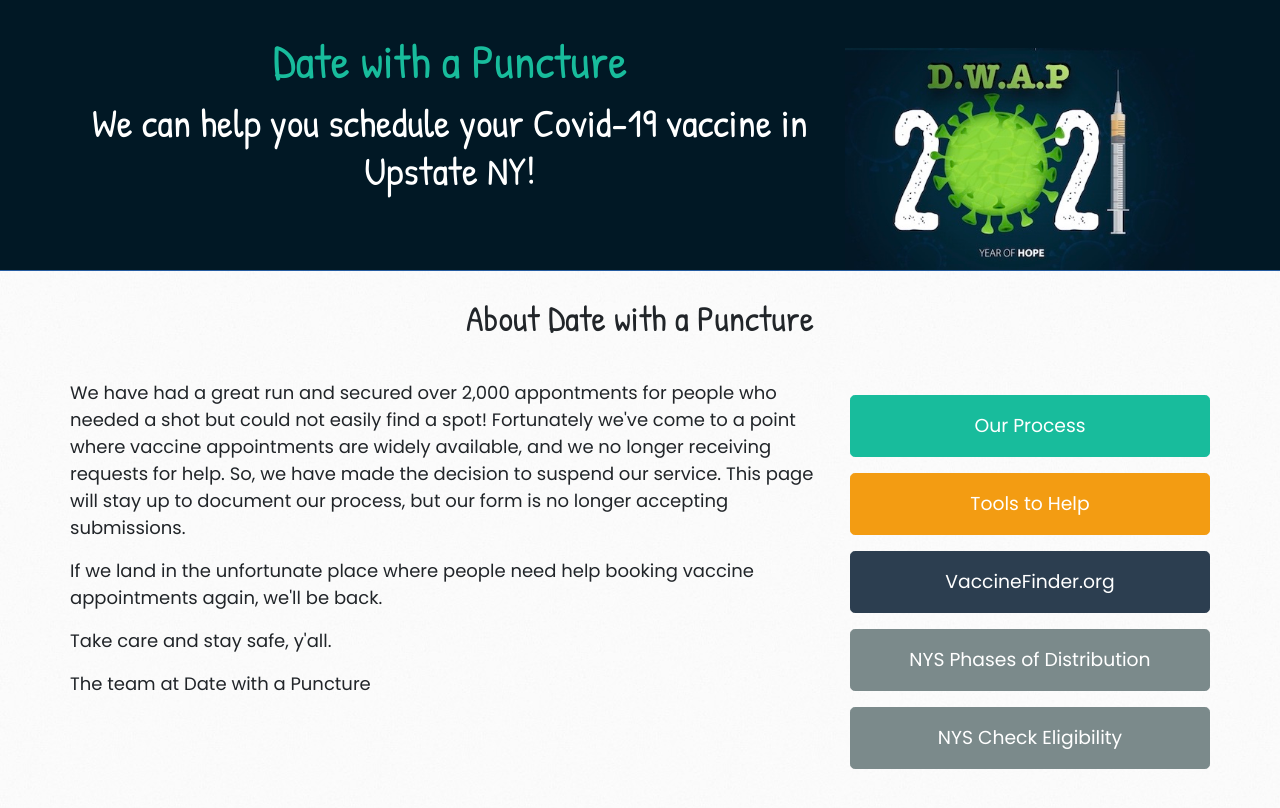
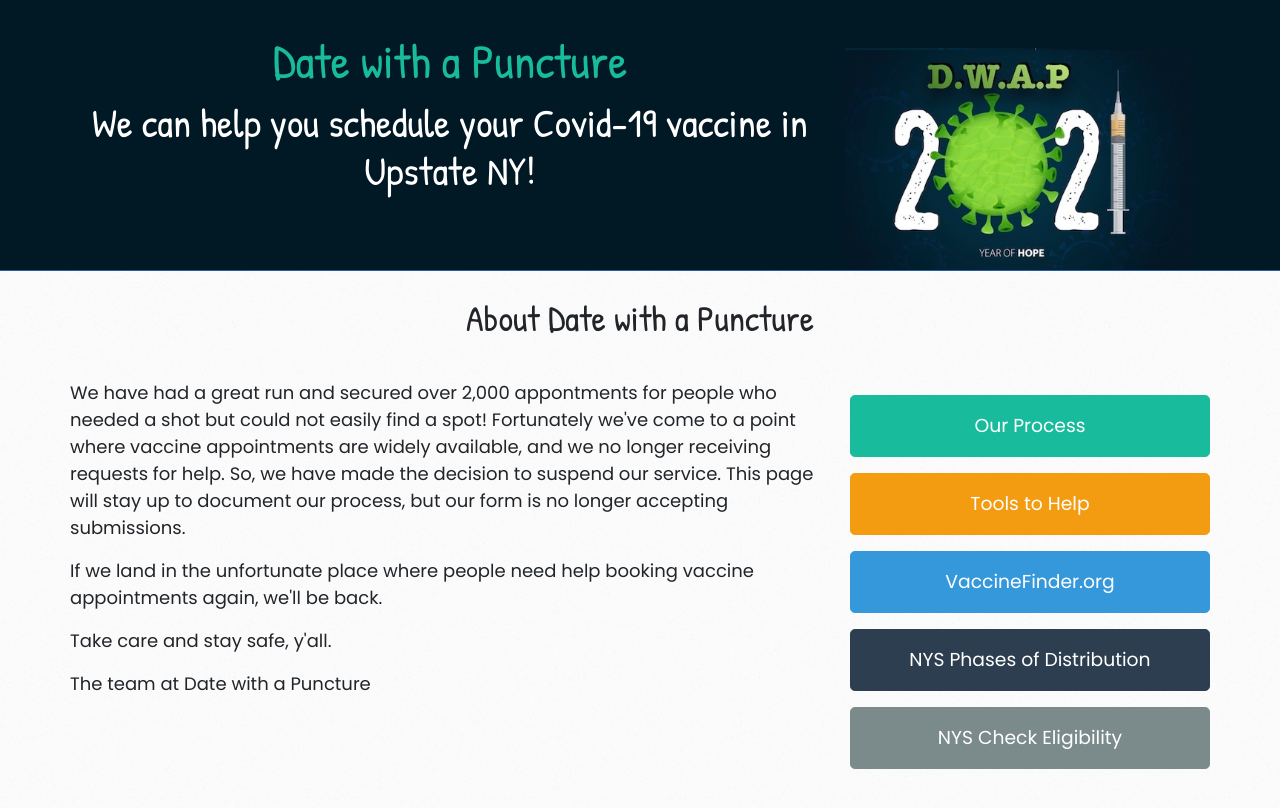
Before and after one commit to loganrath/dwap-main, a Jekyll site: the page built from index.html, in a window 1280 px wide. Shown: the top 808 px of the page. Built offline with Jekyll 4.4.1, drawn with Linux system fonts in a browser that asks for light colours; nearby versions of some CDN libraries.

Commit message:
Update index.html

```diff
--- a/index.html
+++ b/index.html
@@ -19,9 +19,9 @@
 
     <a class="btn btn-warning btn-lg my-3 py-3 btn-block" href="/tools" target="_blank">Tools to Help</a>
 
-    <a class="btn btn-primary btn-lg my-3 py-3 btn-block" href="https://vaccinefinder.org/" target="_blank">VaccineFinder.org</a>
+    <a class="btn btn-info btn-lg my-3 py-3 btn-block" href="https://vaccinefinder.org/" target="_blank">VaccineFinder.org</a>
 
-    <a class="btn btn-dark btn-lg my-3 py-3 btn-block" href="https://covid19vaccine.health.ny.gov/phased-distribution-vaccine" target="_blank">NYS Phases of Distribution</a>
+    <a class="btn btn-primary btn-lg my-3 py-3 btn-block" href="https://covid19vaccine.health.ny.gov/phased-distribution-vaccine" target="_blank">NYS Phases of Distribution</a>
 
     <a class="btn btn-dark btn-lg my-3 py-3 btn-block" href="https://am-i-eligible.covid19vaccine.health.ny.gov/" target="_blank">NYS Check Eligibility</a>
 
```
